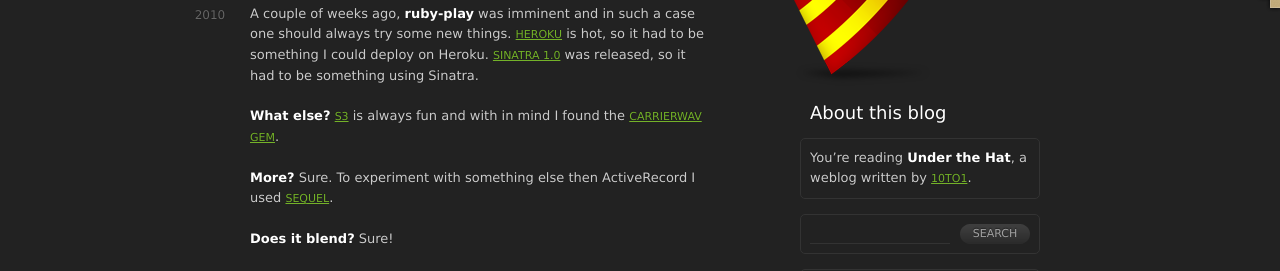
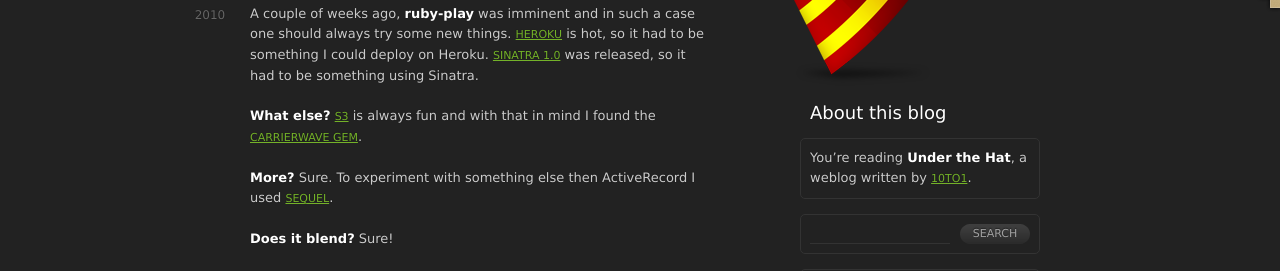
Before and after one commit to 10to1/10to1.github.com, a Jekyll site: the page built from _posts/2010-04-27-spic-secret-pictures.md, in a window 1280 px wide. Shown: the part 152-423 px from the top of the page. Built offline with Jekyll 4.4.1, drawn with Linux system fonts in a browser that asks for light colours; comment, search, counter and statistics services are not loaded.

Commit message:
fix typo

```diff
--- a/_posts/2010-04-27-spic-secret-pictures.md
+++ b/_posts/2010-04-27-spic-secret-pictures.md
@@ -6,7 +6,7 @@
 ---
 A couple of weeks ago, **ruby-play** was imminent and in such a case one should always try some new things. [Heroku](http://heroku.com) is hot, so it had to be something I could deploy on Heroku. [Sinatra 1.0](http://www.sinatrarb.com/one-oh-faq) was released, so it had to be something using Sinatra.
 
-**What else?** [S3](http://aws.amazon.com/s3/) is always fun and with in mind I found the [CarrierWav gem](http://github.com/jnicklas/carrierwave).
+**What else?** [S3](http://aws.amazon.com/s3/) is always fun and with that in mind I found the [CarrierWave gem](http://github.com/jnicklas/carrierwave).
 
 **More?** Sure. To experiment with something else then ActiveRecord I used [Sequel](http://sequel.rubyforge.org/).
 
```
